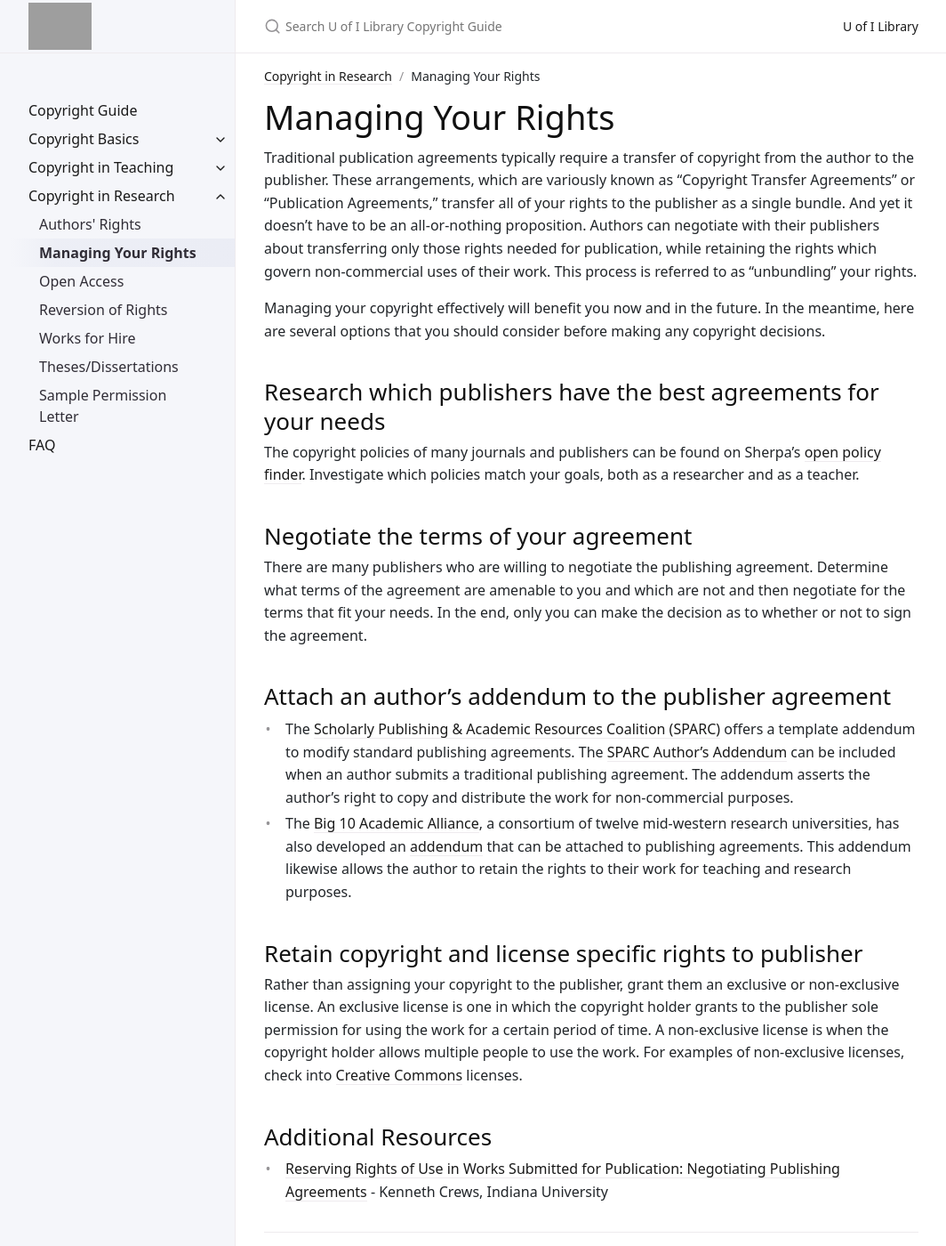
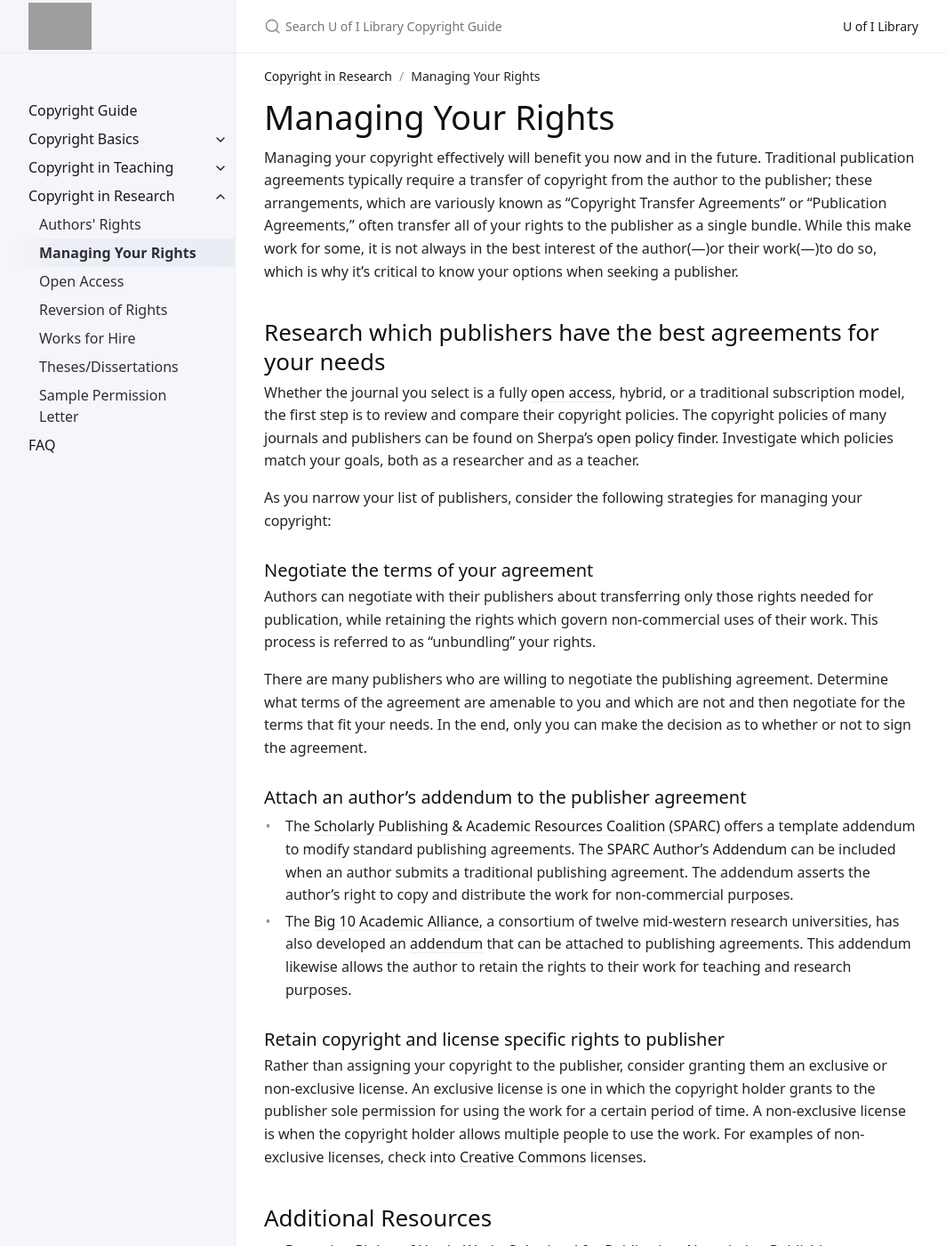
Before and after one commit to uidaholib/copyright-guide, a Jekyll site: the page built from guide/research/rights.md, in a window 1280 px wide and 1400 px high. Shown: the whole window at 89% size, without its empty margins (107-1171 px from the left). Built offline with Jekyll 4.4.1, drawn with Linux system fonts in a browser that asks for light colours; grey boxes are pictures that could not be loaded.

Commit message:
Update rights.md

```diff
--- a/guide/research/rights.md
+++ b/guide/research/rights.md
@@ -6,26 +6,28 @@ nav_order: 2
 
 # Managing Your Rights
 
-Traditional publication agreements typically require a transfer of copyright from the author to the publisher. These arrangements, which are variously known as "Copyright Transfer Agreements" or "Publication Agreements," transfer all of your rights to the publisher as a single bundle. And yet it doesn't have to be an all-or-nothing proposition. Authors can negotiate with their publishers about transferring only those rights needed for publication, while retaining the rights which govern non-commercial uses of their work. This process is referred to as "unbundling" your rights.
-
-Managing your copyright effectively will benefit you now and in the future. In the meantime, here are several options that you should consider before making any copyright decisions.
+Managing your copyright effectively will benefit you now and in the future. Traditional publication agreements typically require a transfer of copyright from the author to the publisher; these arrangements, which are variously known as "Copyright Transfer Agreements" or "Publication Agreements," often transfer all of your rights to the publisher as a single bundle. While this make work for some, it is not always in the best interest of the author\(—\)or their work\(—\)to do so, which is why it's critical to know your options when seeking a publisher.
 
 ## Research which publishers have the best agreements for your needs
 
-The copyright policies of many journals and publishers can be found on Sherpa's [open policy finder](https://openpolicyfinder.jisc.ac.uk/). Investigate which policies match your goals, both as a researcher and as a teacher.
+Whether the journal you select is a fully [open access](https://uidaholib.github.io/copyright-guide/guide/research/oa/), hybrid, or a traditional subscription model, the first step is to review and compare their copyright policies. The copyright policies of many journals and publishers can be found on Sherpa's [open policy finder](https://openpolicyfinder.jisc.ac.uk/). Investigate which policies match your goals, both as a researcher and as a teacher.
 
-## Negotiate the terms of your agreement
+As you narrow your list of publishers, consider the following strategies for managing your copyright:
+
+### Negotiate the terms of your agreement
+
+Authors can negotiate with their publishers about transferring only those rights needed for publication, while retaining the rights which govern non-commercial uses of their work. This process is referred to as "unbundling" your rights.
 
 There are many publishers who are willing to negotiate the publishing agreement. Determine what terms of the agreement are amenable to you and which are not and then negotiate for the terms that fit your needs. In the end, only you can make the decision as to whether or not to sign the agreement.
 
-## Attach an author's addendum to the publisher agreement
+### Attach an author's addendum to the publisher agreement
 
 - The [Scholarly Publishing & Academic Resources Coalition (SPARC)](https://sparcopen.org/) offers a template addendum to modify standard publishing agreements. The [SPARC Author's Addendum](https://sparcopen.org/our-work/author-rights/#addendum) can be included when an author submits a traditional publishing agreement. The addendum asserts the author's right to copy and distribute the work for non-commercial purposes.
 - The [Big 10 Academic Alliance](http://www.btaa.org/about/member-universities), a consortium of twelve mid-western research universities, has also developed an [addendum](http://www.btaa.org/docs/default-source/library/authorsrights.pdf) that can be attached to publishing agreements. This addendum likewise allows the author to retain the rights to their work for teaching and research purposes.
 
-## Retain copyright and license specific rights to publisher
+### Retain copyright and license specific rights to publisher
 
-Rather than assigning your copyright to the publisher, grant them an exclusive or non-exclusive license. An exclusive license is one in which the copyright holder grants to the publisher sole permission for using the work for a certain period of time. A non-exclusive license is when the copyright holder allows multiple people to use the work. For examples of non-exclusive licenses, check into [Creative Commons](http://www.creativecommons.org/) licenses.
+Rather than assigning your copyright to the publisher, consider granting them an exclusive or non-exclusive license. An exclusive license is one in which the copyright holder grants to the publisher sole permission for using the work for a certain period of time. A non-exclusive license is when the copyright holder allows multiple people to use the work. For examples of non-exclusive licenses, check into [Creative Commons](http://www.creativecommons.org/) licenses.
 
 ## Additional Resources
 
```
